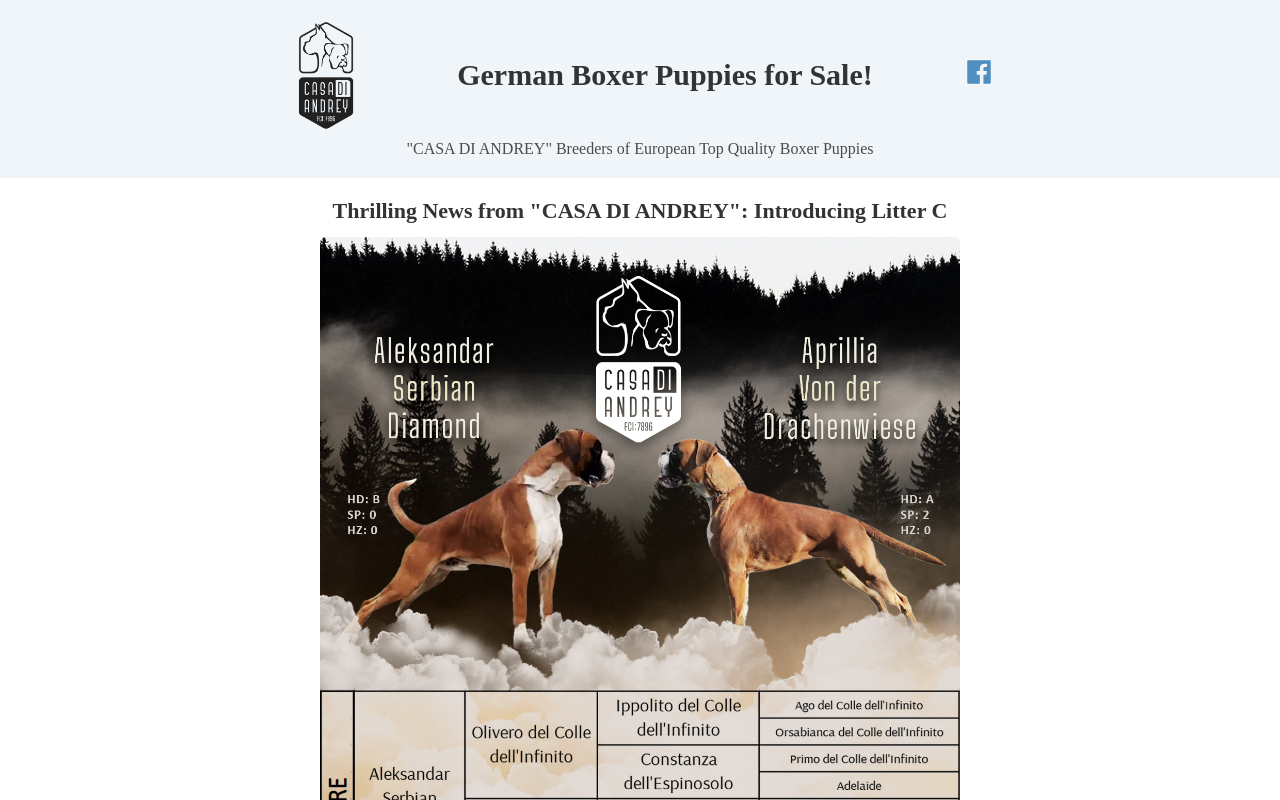
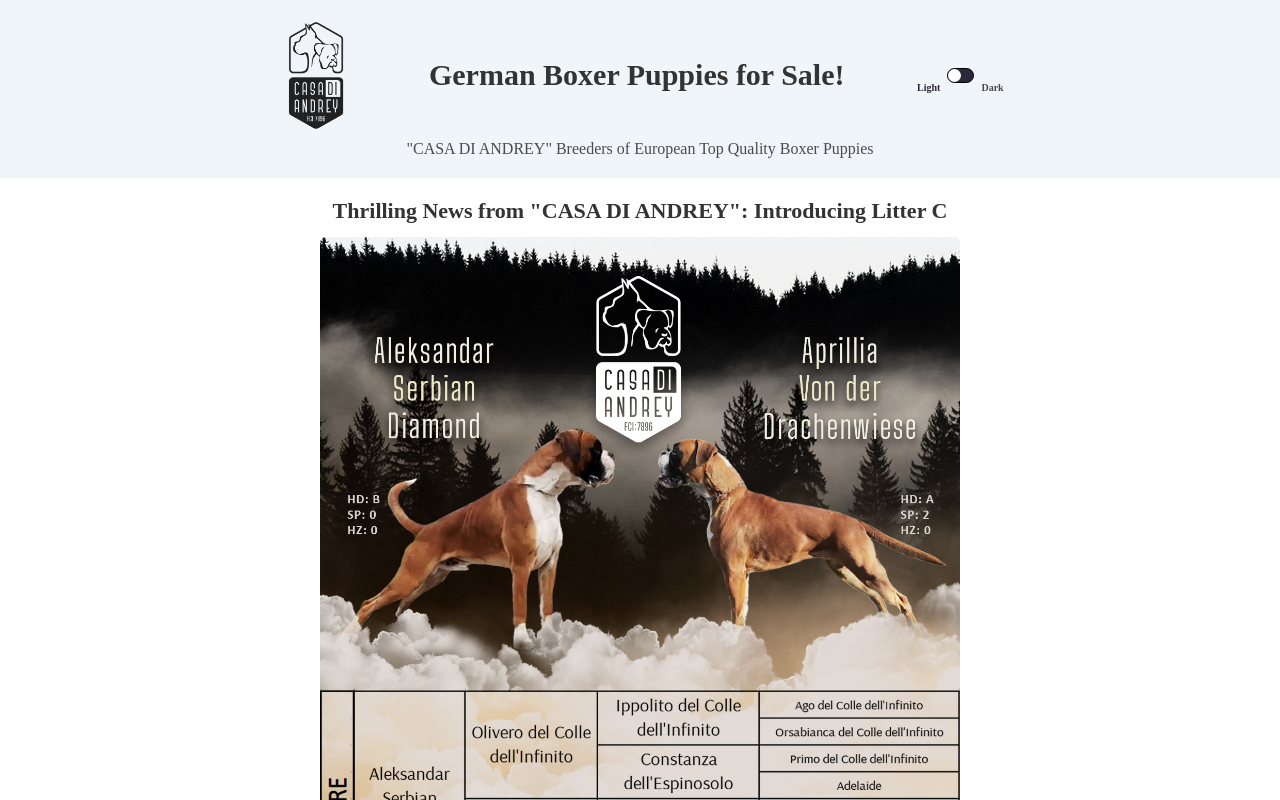
Before and after one commit to deboker/boxer-pupiess-kennel-casadiandrey, a React (Vite) app: page / in a window 1280 px wide. Shown: the top 800 px of the page. Built offline with nearby package versions, Linux system fonts and the light colour scheme; a web font is replaced by a local one.

Commit message:
dark-mode

```diff
--- a/src/App.jsx
+++ b/src/App.jsx
@@ -6,6 +6,12 @@
 
 export default function App() {
   const [isLoading, setIsLoading] = useState(true);
+  const [darkMode, setDarkmode] = useState(false);
+
+  function toggleDarkMode() {
+    console.log("clicked");
+    setDarkmode((prevState) => !prevState);
+  }
 
   useEffect(() => {
     const fakeDataFech = () => {
@@ -20,9 +26,9 @@
     <Loader />
   ) : (
     <div>
-      <Header />
-      <Body />
-      <Footer />
+      <Header handleClick={toggleDarkMode} darkMode={darkMode} />
+      <Body darkMode={darkMode} />
+      <Footer darkMode={darkMode} />
     </div>
   );
 }
--- a/src/components/Body.jsx
+++ b/src/components/Body.jsx
@@ -1,15 +1,15 @@
 import React, { useEffect } from "react";
 import meting from "../assets/meting.jpg";
 import Cornelius from "../assets/1694111226823.jpg";
-// import Caesar from "../assets/1693313751087.jpg";
+import Caesar from "../assets/1693313389728.jpg";
 import Claudius from "../assets/1694111209281.jpg";
 import Commodus from "../assets/1694111174036.jpg";
-import Allfour from "../assets/1694111307972.jpg";
+import Allfour from "../assets/1693593267855.jpg";
 import arrow from "../assets/arrow-up.svg";
 import "../index.css";
 import { FaViber, FaWhatsapp, FaFacebookMessenger } from "react-icons/fa";
 
-export default function Body() {
+export default function Body(props) {
   useEffect(() => {
     const handleFirstTab = (e) => {
       if (e.key === "Tab") {
@@ -58,7 +58,7 @@
   }, []);
 
   return (
-    <div>
+    <div className={props.darkMode ? "dark-mode" : ""}>
       <section>
         <div className="container">
           <h2>Thrilling News from "CASA DI ANDREY": Introducing Litter C </h2>
@@ -90,46 +90,46 @@
         </div>
       </section>
 
-      <section className="section-two">
+      <section className={`section-two ${props.darkMode ? "dark-mode" : ""}`}>
         <div className="container">
-          {/* <h2>
+          <h2>
             Discover our selection of charming fawn male puppies ready to bring
             joy and companionship into your life.
-          </h2> */}
-          {/* <img src={Allfour} alt="all fawn male" className="feature-image" /> */}
+          </h2>
+          <img src={Allfour} alt="all fawn male" className="feature-image" />
           <div className="section-two-image-container">
-            {/* <div className="feature-item">
+            <div className="feature-item">
               <img
                 src={Caesar}
                 alt="Caesar fawn male"
                 className="feature-image"
               />
               <p>Caesar Casa di Andrey</p>
-            </div> */}
-            {/* <div className="feature-item">
+            </div>
+            <div className="feature-item">
               <img
                 src={Cornelius}
                 alt="Cornelius fawn male"
                 className="feature-image"
               />
               <p>Cornelius Casa di Andrey</p>
-            </div> */}
-            {/* <div className="feature-item">
+            </div>
+            <div className="feature-item">
               <img
                 src={Claudius}
                 alt="Claudius fawn male"
                 className="feature-image"
               />
               <p>Claudius Casa di Andrey</p>
-            </div> */}
-            {/* <div className="feature-item">
+            </div>
+            <div className="feature-item">
               <img
                 src={Commodus}
                 alt="Commodus fawn male"
                 className="feature-image"
               />
               <p>Commodus Casa di Andrey</p>
-            </div> */}
+            </div>
           </div>
           <a
             target="_blank"
--- a/src/components/Footer.jsx
+++ b/src/components/Footer.jsx
@@ -1,10 +1,10 @@
 import React from "react";
 
-export default function Footer() {
+export default function Footer(props) {
   return (
     <div>
       <h3>
-        <footer>
+        <footer className={props.darkMode ? "dark-mode" : ""}>
           <p>&copy; 2023 Andrey</p>
         </footer>
       </h3>
--- a/src/components/Header.jsx
+++ b/src/components/Header.jsx
@@ -2,20 +2,29 @@
 import { AiFillFacebook } from "react-icons/ai";
 import Logo from "../assets/CASADIANDREY-logo.svg";
 
-export default function Header() {
+export default function Header(props) {
   return (
     <div>
-      <header>
+      <header className={props.darkMode ? "dark-mode" : ""}>
         <div className="container header">
           <h1>
             <img src={Logo} alt="Logo" className="logo" />
             German Boxer Puppies for Sale!
-            <a
-              target="_blank"
-              href="https://www.facebook.com/andrej.andrasik.7"
-            >
-              <AiFillFacebook />
-            </a>
+            <div>
+              <div className="toggler">
+                <p className="toggler--light">Light</p>
+                <div className="toggler--slider" onClick={props.handleClick}>
+                  <div className="toggler--slider--circle"></div>
+                </div>
+                <p className="toggler--dark">Dark</p>
+              </div>
+              {/* <a
+                target="_blank"
+                href="https://www.facebook.com/andrej.andrasik.7"
+              >
+                <AiFillFacebook />
+              </a> */}
+            </div>
           </h1>
           <span className="subheading">
             "CASA DI ANDREY" Breeders of European Top Quality Boxer Puppies
--- a/src/index.css
+++ b/src/index.css
@@ -241,3 +241,92 @@
     right: 1rem;
   }
 }
+
+/* toggler */
+
+.toggler {
+  display: flex;
+  align-items: center;
+}
+
+.toggler p {
+  font-size: 0.625rem;
+  font-weight: 600;
+}
+
+.toggler--slider {
+  width: 25px;
+  height: 13px;
+  background-color: #2b283a;
+  border-radius: 2rem;
+  margin-inline: 7px;
+  cursor: pointer;
+  display: flex;
+  justify-content: flex-start;
+  align-items: center;
+  border: 1px solid black;
+  box-sizing: content-box;
+}
+
+header.dark-mode .toggler--slider {
+  border-color: white;
+  background-color: #f5f5f5;
+}
+
+.toggler--slider--circle {
+  height: 13px;
+  width: 13px;
+  background-color: white;
+  border-radius: 50%;
+}
+
+header.dark-mode .toggler--slider--circle {
+  background-color: black;
+}
+
+.toggler--light {
+  color: #2b283a;
+}
+
+header.dark-mode .toggler--light {
+  color: #918e9b;
+}
+
+.toggler--dark-mode {
+  color: #d5d4d8;
+}
+header.dark .toggler-dark {
+  color: #ffffff;
+}
+
+header.dark-mode .toggler--slider {
+  justify-content: flex-end;
+}
+/* Dark Mode Styles */
+.dark-mode {
+  background-color: #2b283a;
+  color: #d5d4d8;
+}
+
+header.dark-mode,
+.section-two.dark-mode,
+footer.dark-mode {
+  background-color: #23212d;
+  color: whitesmoke;
+}
+
+.nav-link.dark-mode {
+  color: #918e9b;
+}
+
+.btn.dark-mode {
+  background-color: #4e8ec1;
+  color: #fff;
+}
+
+.btn-light.dark-mode:hover,
+.btn-mid.dark-mode:hover,
+.btn-mess.dark-mode:hover {
+  background-color: #206d9a;
+  color: #fff;
+}
```
